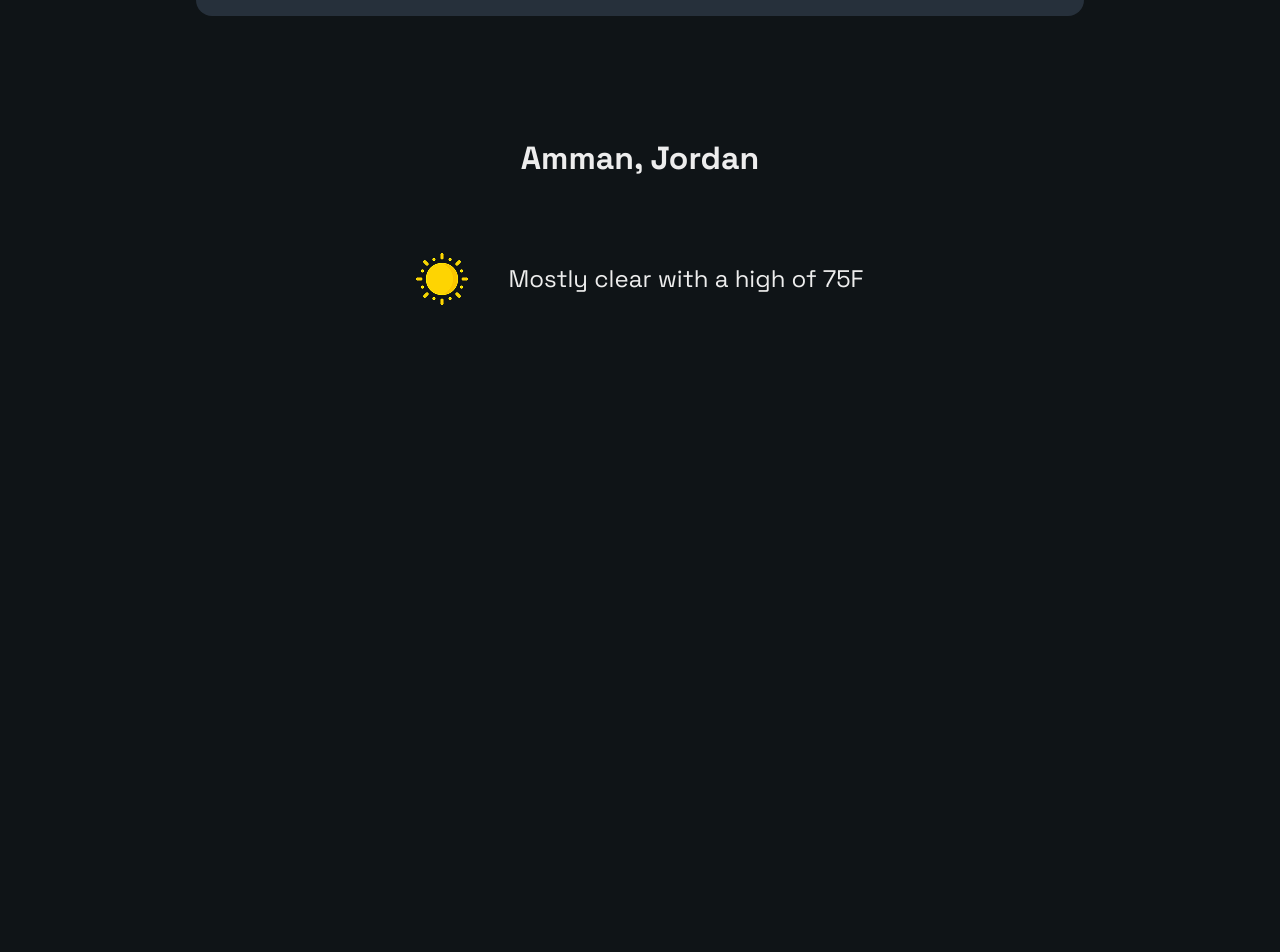
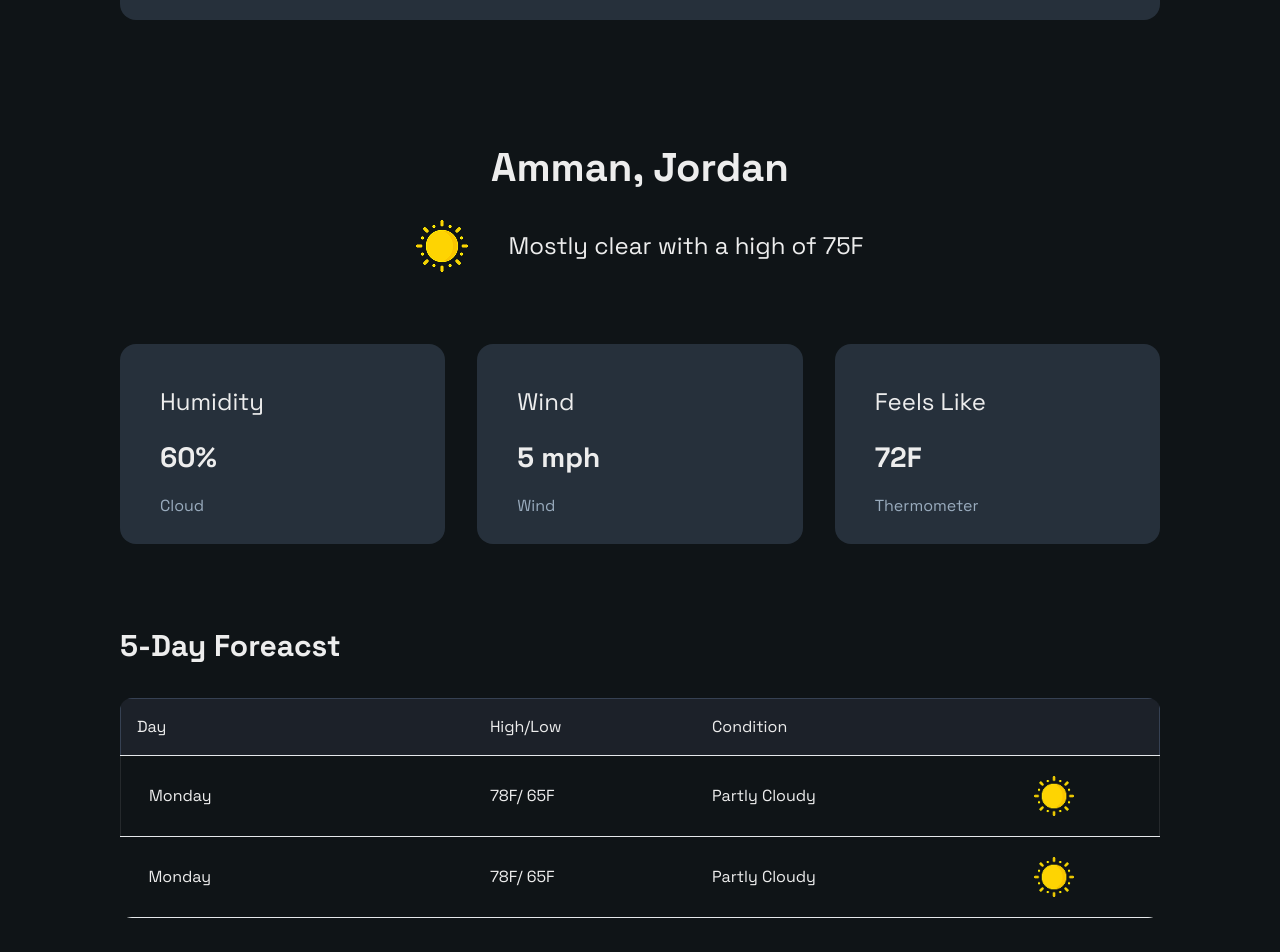
Before and after one commit to SalsabeelZubaidi/Weather-App, a Next.js app: page / in a window 1280 px wide. Shown: the part 180-1132 px from the top of the page. Before the commit the page ends 800 px from the top, so only its background shows below. Built offline with nearby package versions, Linux system fonts and the light colour scheme.

Commit message:
complete static UI layout

```diff
--- a/app/page.js
+++ b/app/page.js
@@ -3,14 +3,12 @@ import { FontAwesomeIcon } from '@fortawesome/react-fontawesome'
 import { faMagnifyingGlass } from '@fortawesome/free-solid-svg-icons'
 
 export default function Home() {
-  return (
-    <div className="px-40 py-12">
-      {/* main container */}
-      <div className="mx-auto w-[888px] flex flex-col gap-6">
-        {/* Header */}
+  return (<>
+
+      {/* Header */}
+      <div className="pt-10 pr-5 pl-5 pb-5">
         <div className="flex justify-between items-center">
-          <img src="/images/weatherAppLogo.png" alt="Waether App"/>
-
+          <img src="/images/weatherAppLogo.png" alt="Waether App" className="w-[144px] h-[24px]"/>
           <div className="flex items-center">
             <h4 className="font-bold mr-5 text-[18px]">°C</h4>
             <img
@@ -19,9 +17,11 @@ export default function Home() {
             />
           </div>
         </div>
+      </div>
+        <hr className="opacity-50 w-full" />
 
-        <hr className="opacity-50" />
-
+      {/* body container */}
+      <div className="pt-10 pr-30 pb-20 pl-30 flex flex-col gap-6">
         {/* Search bar */}
         <div className="flex items-center bg-[#26303B] rounded-2xl h-[72px] px-8">
           <FontAwesomeIcon
@@ -34,8 +34,8 @@ export default function Home() {
         </div>
 
         {/* Location title  */}
-        <div className="flex justify-center pt-24 pr-16 pb-12 pl-16">
-          <h1 className="text-xl font-bold text-[32px] ">
+        <div className="flex justify-center pt-24 pr-16  pl-16">
+          <h1 className="text-xl font-bold text-[40px] ">
           Amman, Jordan
         </h1>
         </div>
@@ -44,9 +44,83 @@ export default function Home() {
           <img src='/images/sun.png'/>
           <span className="text-[24px]"> Mostly clear with a high of 75F</span>
         </div>
+        {/* foreacst statictics */}
+        <div className="flex flex-row gap-8 justify-center">
+          <div className="flex flex-col items-start p-10 bg-[#26303B]  w-[455px] h-[200px] rounded-2xl gap-4">
+            <h4 className="text-[24px]">Humidity</h4>
+            <h3 className="text-[28px] font-bold">60%</h3>
+            <h5 className="text-[16px] text-[#99ABBD]">Cloud</h5>
+          </div>
+          <div className="flex flex-col items-start p-10 bg-[#26303B]  w-[455px] h-[200px] rounded-2xl gap-4">
+            <h4 className="text-[24px]">Wind</h4>
+            <h3 className="text-[28px] font-bold">5 mph</h3>
+            <h5 className="text-[16px] text-[#99ABBD]">Wind</h5>
+          </div>
+          <div className="flex flex-col items start bg-[#26303B] p-10 w-[455px] h-[200px] rounded-2xl gap-4">
+            <h4 className="text-[24px]">Feels Like</h4>
+            <h3 className="text-[28px] font-bold">72F</h3>
+            <h5 className="text-[16px] text-[#99ABBD]">Thermometer</h5>
+          </div>
+        </div>
+        {/*  forecats Days table */}
+        <div className="inline">
+          <h3 className="mt-15 mb-[-50px] text-3xl font-bold">5-Day Foreacst</h3>
+        </div>
+          <table className="mt-15 rounded-xl overflow-hidden">
+          <thead className="border border-gray-700 bg-[#1C2129]">
+            <tr>
+                <td className="p-4">
+                  Day
+                </td>
+                <td>
+                  High/Low
+                </td>
+                <td>
+                  Condition
+                </td>
+                <td>
+                </td>
+              </tr>
+            </thead>
+            <tbody className="border border-[#E5E8EB]/10 border-opa">
+              <tr className="border-t border-b border-[#E5E8EB]">
+                <td className="p-7">
+                  Monday
+                </td>
+                <td>
+                  78F/ 65F
+                </td>
+                <td>
+                  Partly Cloudy
+                </td>
+                <td>
+                  <img className='w-[40px] h-[40px]' src='/images/sun.png' />
+                </td>
+              </tr>
+            </tbody>
+            <tbody>
+              <tr className="border-t border-b border-[#E5E8EB]">
+                <td className="p-7">
+                  Monday
+                </td>
+                <td>
+                  78F/ 65F
+                </td>
+                <td>
+                  Partly Cloudy
+                </td>
+                <td>
+                  <img className='w-[40px] h-[40px]' src='/images/sun.png' />
+                </td>
+              </tr>
+            </tbody>
+          </table>
+        </div>
 
-
-      </div>
-    </div>
+      {/* footer */}
+      <footer className="p-10 flex justify-center text-[20px] text-[#99ABBD]">
+        © 2026 Weather App. All rights reserved.
+      </footer>
+      </>
   );
 }
```
